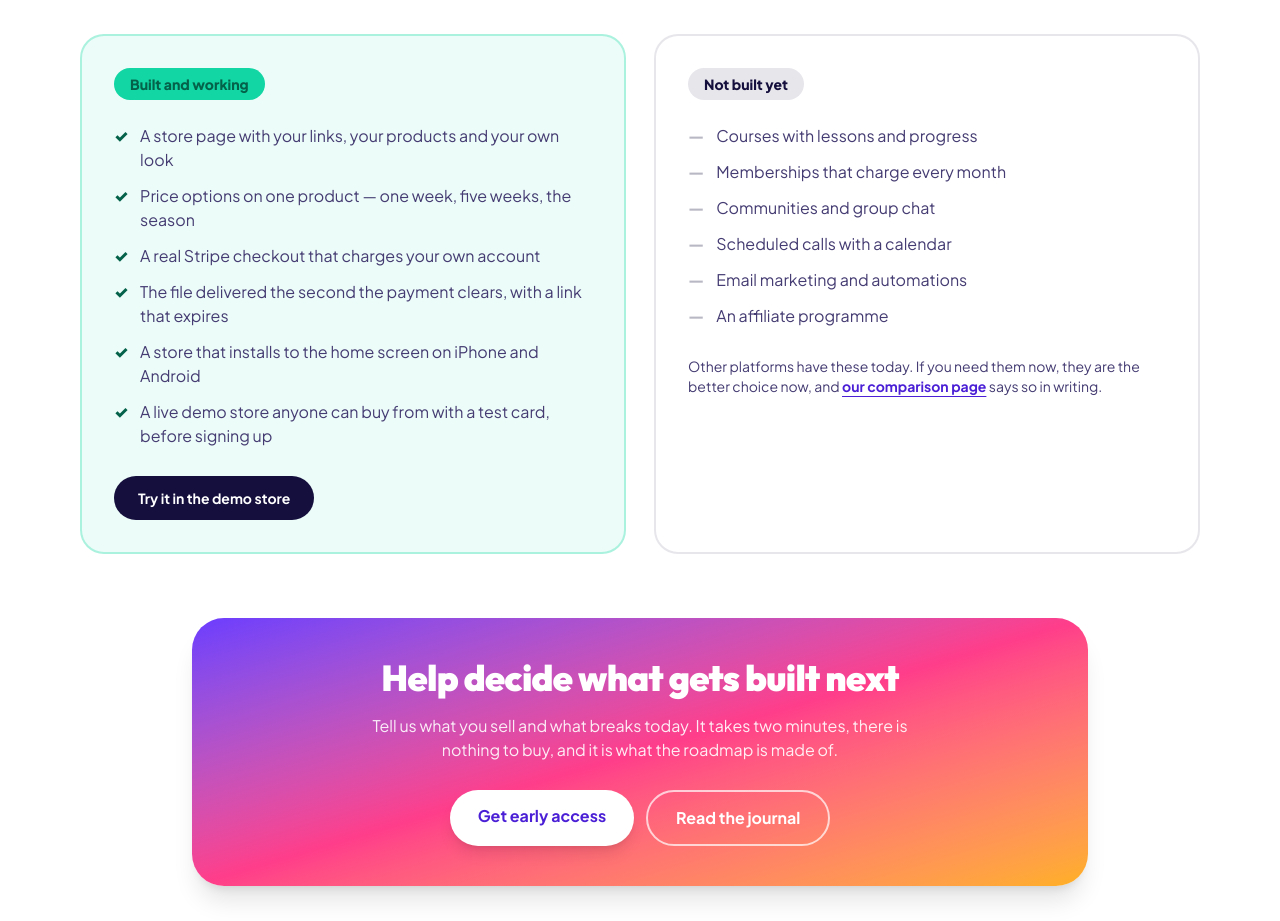
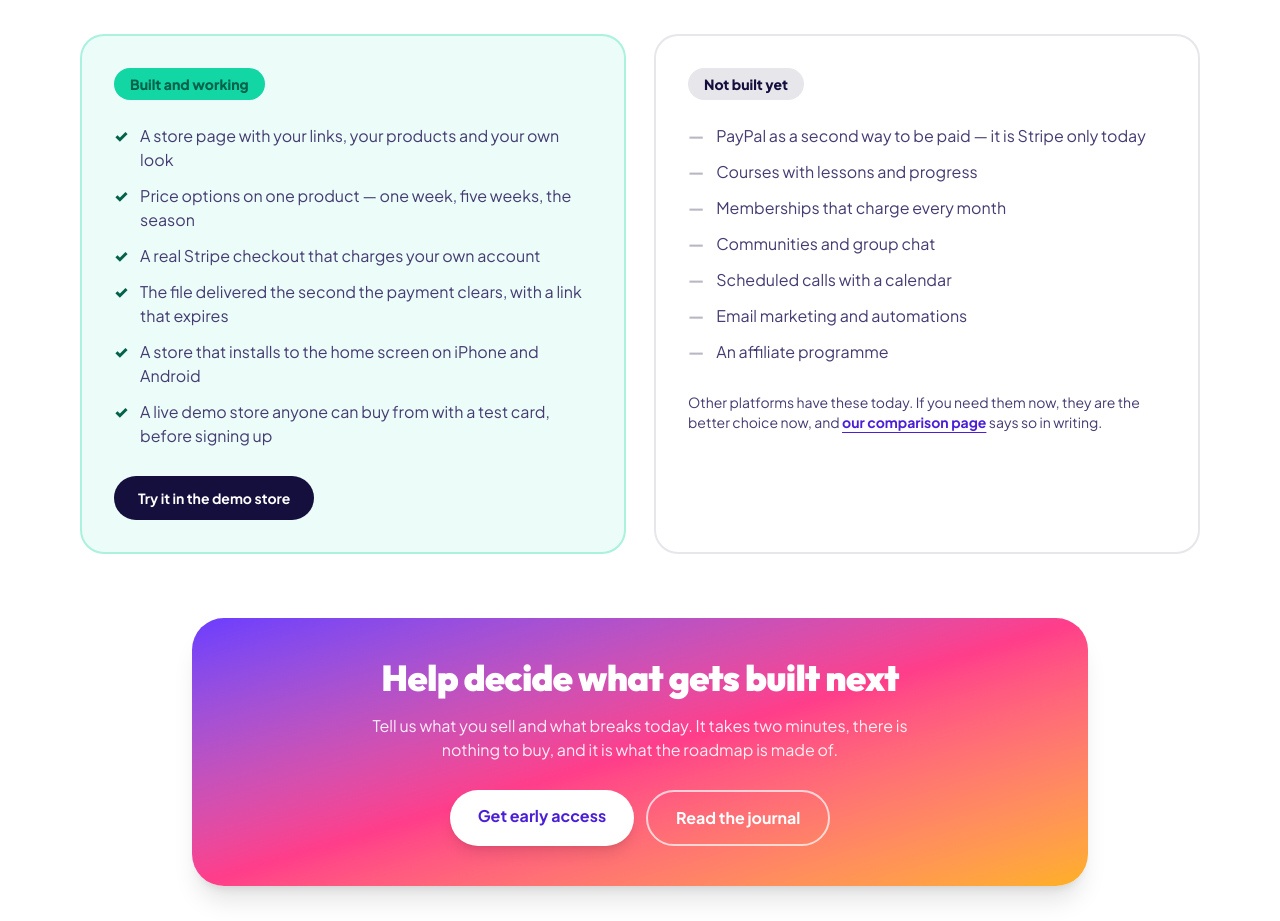
Before and after one commit to viniciussucupira/nimbus-labs, a Next.js app: page /mission in a window 1280 px wide. Shown: the part 2360-3281 px from the top of the page. Built offline with nearby package versions, Linux system fonts and the light colour scheme.

Commit message:
docs: PayPal goes on the not built yet list

```diff
--- a/app/mission/page.tsx
+++ b/app/mission/page.tsx
@@ -59,6 +59,7 @@ const BUILT = [
 ];
 
 const NOT_BUILT = [
+  "PayPal as a second way to be paid — it is Stripe only today",
   "Courses with lessons and progress",
   "Memberships that charge every month",
   "Communities and group chat",
```
